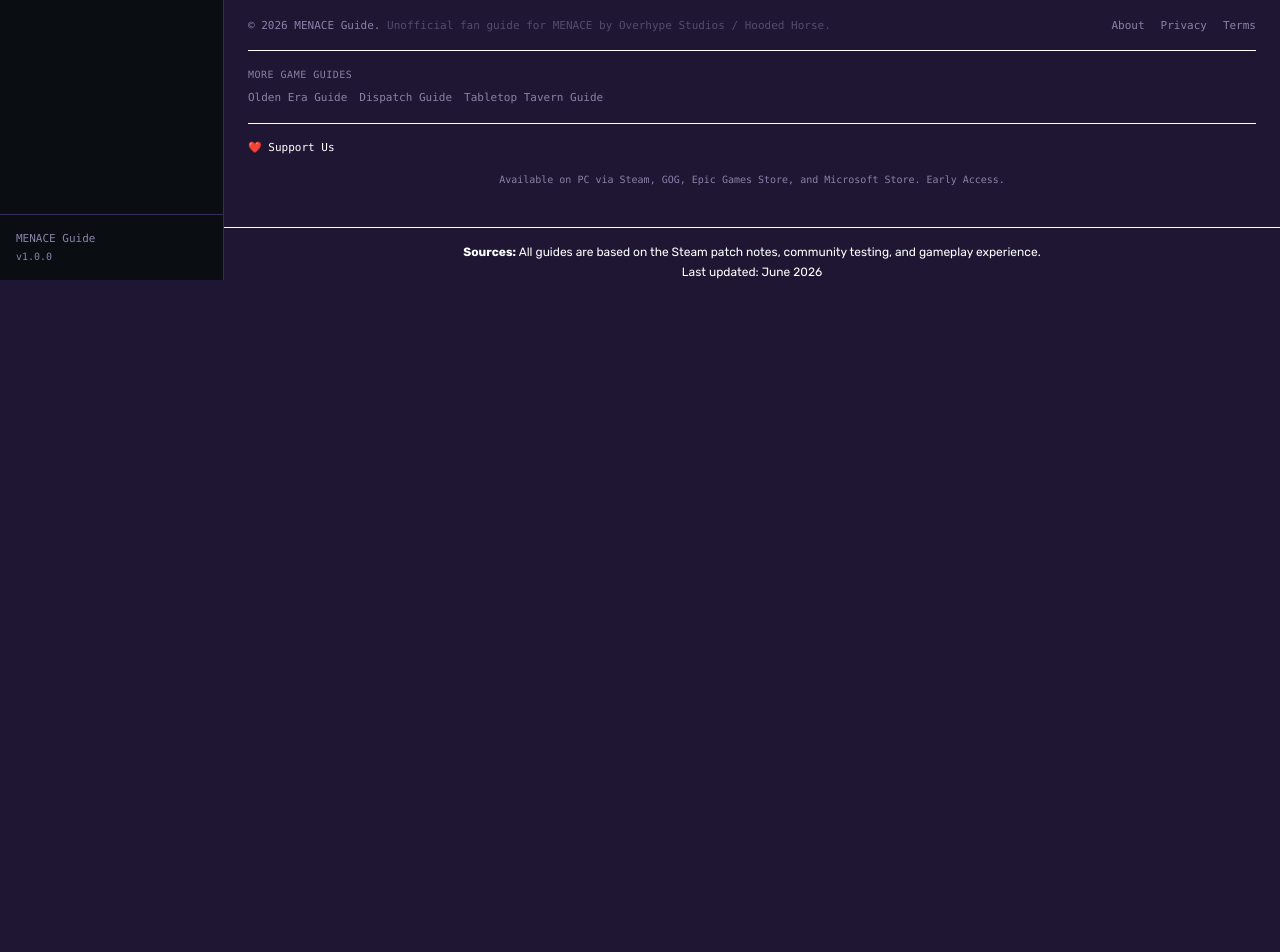
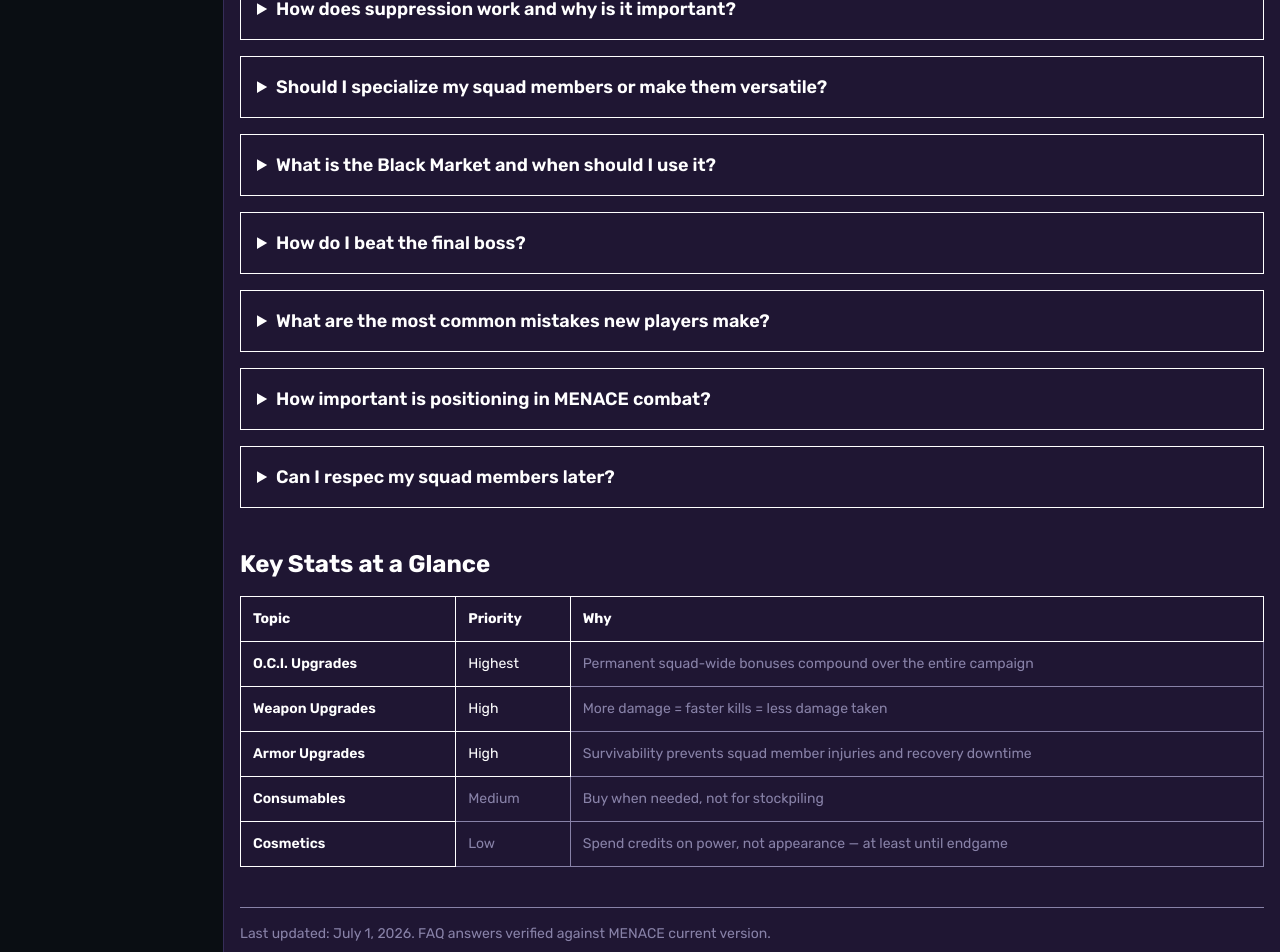
Before and after one commit to ryuuu2020/menace-guide, a Next.js app: page /faq in a window 1280 px wide. Before the commit this address had no page. Shown: the part 520-1472 px from the top of the page. Before the commit the page ends 800 px from the top, so only its background shows below. Built offline with nearby package versions, Linux system fonts and the light colour scheme.

Commit message:
content: daily update July 1 — FAQ page

```diff
--- /dev/null
+++ b/app/faq/page.tsx
@@ -0,0 +1,119 @@
+import type { Metadata } from "next";
+
+export const metadata: Metadata = {
+  title: "MENACE FAQ — Frequently Asked Questions & Answers",
+  description: "Complete MENACE FAQ answering the most common questions from new and experienced commanders. Covers combat, squad management, Black Market, O.C.I. upgrades, faction strategy, and more.",
+};
+
+const FAQ_ITEMS = [
+  {
+    q: "What is the best starting faction in MENACE?",
+    a: "There is no universally best faction — each has distinct strengths. The Colonial Defense Force is the most beginner-friendly: balanced units, straightforward upgrades, and no unusual mechanics to learn. The Syndicate offers the strongest late-game economy through Black Market bonuses. The Frontier Militia excels in early-game aggression with cheap, fast units. Pick based on your preferred playstyle, not tier lists. You can complete the campaign with any faction on any difficulty.",
+  },
+  {
+    q: "How do I earn Credits efficiently?",
+    a: "Credits come from three main sources: mission completion (primary), Black Market trading (secondary), and salvage from destroyed enemies (tertiary). For maximum credit income, always accept bonus objectives on missions — they often pay 50-100 percent of the base mission reward. Sell damaged equipment you do not plan to repair at the Black Market. Salvage every battlefield after combat — unclaimed salvage disappears when you leave the mission area.",
+  },
+  {
+    q: "What are O.C.I. Upgrades and which should I prioritize?",
+    a: "O.C.I. (Operational Command Interface) upgrades are permanent enhancements to your entire squad. Priority order: Tactical Analysis (increases all squad accuracy) → Field Repairs (passive armor repair between missions) → Logistics Network (increases mission credit rewards) → Advanced Targeting (increases crit chance). Tactical Analysis first because accuracy is the most impactful stat — hitting more shots means faster kills, less damage taken, and fewer resources spent on repairs.",
+  },
+  {
+    q: "How does suppression work and why is it important?",
+    a: "Suppression is a debuff applied by heavy weapons (machine guns, autocannons) and certain abilities. A suppressed enemy has reduced accuracy, reduced movement range, and cannot use special abilities. Suppression is the most powerful form of crowd control in MENACE — a suppressed enemy squad is essentially neutralized for the turn. Always bring at least one suppression-capable unit (Heavy Gunner or Support with suppressive fire) on every mission.",
+  },
+  {
+    q: "Should I specialize my squad members or make them versatile?",
+    a: "Specialize. A squad of four specialists outperforms a squad of four generalists in every scenario. Each squad member should excel at one role: Tank (high armor, taunt abilities), Damage Dealer (maximized weapon skill and crit), Support (healing, buffs, suppression), and Scout (high mobility, recon abilities). The synergy of four specialists covering each other&apos;s weaknesses is far more effective than four characters who are mediocre at everything.",
+  },
+  {
+    q: "What is the Black Market and when should I use it?",
+    a: "The Black Market is a rotating shop that appears between missions, offering rare equipment, weapons, and upgrades that are not available through standard vendors. Prices are volatile — the same item can cost 50 percent more or less depending on market conditions. Check the Black Market after every mission. Buy when prices are below average (marked green), sell your salvage when prices are above average (marked red). Never buy at peak prices unless the item is critical to your build.",
+  },
+  {
+    q: "How do I beat the final boss?",
+    a: "The final boss fight tests everything you have learned. Key preparation: upgrade all squad members&apos; primary weapons to maximum tier, bring at least 3 EMP Grenades (boss has powerful shields), equip your tank with the highest-tier armor available, and stock 5+ Medkits. During the fight: the boss alternates between attack phase (high damage, vulnerable to damage) and shield phase (invulnerable, summons adds). Suppress the adds during shield phase, burst the boss during attack phase. Do not waste heavy cooldowns on the shield phase.",
+  },
+  {
+    q: "What are the most common mistakes new players make?",
+    a: "The top five: (1) ignoring cover — standing in the open multiplies incoming damage by 2-3x; (2) spreading upgrades too thin — focus on 4 core squad members, not 8 under-equipped ones; (3) hoarding consumables — use grenades and medkits when you need them, they are replaceable; (4) skipping side missions — they provide credits and XP that make main missions significantly easier; (5) not reading enemy abilities — each enemy type has unique mechanics that the in-game tooltip explains. Hover over every new enemy before engaging.",
+  },
+  {
+    q: "How important is positioning in MENACE combat?",
+    a: "Positioning is at least as important as your squad&apos;s stats. High ground provides 15 percent accuracy and 10 percent damage bonuses. Cover reduces incoming damage by 25-50 percent. Flanking an enemy (attacking from the side or rear) grants 20 percent crit chance and ignores directional armor bonuses. A well-positioned squad of mid-tier units will outperform a poorly-positioned squad of elite units. Always spend the first turn of combat establishing good positions before engaging.",
+  },
+  {
+    q: "Can I respec my squad members later?",
+    a: "Partial respec is available through the O.C.I. Retraining module (unlocked after the mid-game story mission). You can redistribute skill points within the same class at a credit cost, but you cannot change a squad member&apos;s base class. A Heavy Gunner can reallocate points between Suppression and Demolition, but cannot become a Medic. Choose your squad composition carefully at the start — class choices are permanent.",
+  },
+];
+
+export default function FaqPage() {
+  return (
+    <div className="mx-auto max-w-6xl px-4 py-12">
+      <h1 className="text-3xl sm:text-4xl font-extrabold font-heading mb-2">
+        MENACE <span className="text-accent">FAQ</span>
+      </h1>
+      <p className="text-text-muted mb-10 max-w-2xl">
+        Answers to the most frequently asked questions from MENACE commanders. Whether you are a new player learning the basics or a veteran optimizing your strategy, you will find practical answers here.
+      </p>
+
+      <div className="space-y-4">
+        {FAQ_ITEMS.map((item, i) => (
+          <details key={i} className="p-4 border border-border bg-bg-card">
+            <summary className="font-semibold cursor-pointer hover:text-accent font-heading text-lg">
+              {item.q}
+            </summary>
+            <p className="mt-3 text-text-muted leading-relaxed">{item.a}</p>
+          </details>
+        ))}
+      </div>
+
+      <div className="mt-10">
+        <h2 className="text-2xl font-bold font-heading mb-4">Key Stats at a Glance</h2>
+        <div className="overflow-x-auto">
+          <table className="w-full text-left border border-border text-sm">
+            <thead className="bg-bg-card">
+              <tr>
+                <th className="p-3 border border-border">Topic</th>
+                <th className="p-3 border border-border">Priority</th>
+                <th className="p-3 border border-border">Why</th>
+              </tr>
+            </thead>
+            <tbody>
+              <tr className="hover:bg-bg-card">
+                <td className="p-3 border border-border font-semibold">O.C.I. Upgrades</td>
+                <td className="p-3 border border-border text-accent">Highest</td>
+                <td className="p-3 border border-border text-text-muted">Permanent squad-wide bonuses compound over the entire campaign</td>
+              </tr>
+              <tr className="hover:bg-bg-card">
+                <td className="p-3 border border-border font-semibold">Weapon Upgrades</td>
+                <td className="p-3 border border-border text-accent">High</td>
+                <td className="p-3 border border-border text-text-muted">More damage = faster kills = less damage taken</td>
+              </tr>
+              <tr className="hover:bg-bg-card">
+                <td className="p-3 border border-border font-semibold">Armor Upgrades</td>
+                <td className="p-3 border border-border text-accent">High</td>
+                <td className="p-3 border border-border text-text-muted">Survivability prevents squad member injuries and recovery downtime</td>
+              </tr>
+              <tr className="hover:bg-bg-card">
+                <td className="p-3 border border-border font-semibold">Consumables</td>
+                <td className="p-3 border border-border text-text-muted">Medium</td>
+                <td className="p-3 border border-border text-text-muted">Buy when needed, not for stockpiling</td>
+              </tr>
+              <tr className="hover:bg-bg-card">
+                <td className="p-3 border border-border font-semibold">Cosmetics</td>
+                <td className="p-3 border border-border text-text-muted">Low</td>
+                <td className="p-3 border border-border text-text-muted">Spend credits on power, not appearance — at least until endgame</td>
+              </tr>
+            </tbody>
+          </table>
+        </div>
+      </div>
+
+      <p className="text-text-muted mt-10 text-sm border-t border-border pt-4">
+        Last updated: July 1, 2026. FAQ answers verified against MENACE current version.
+      </p>
+    </div>
+  );
+}
```
